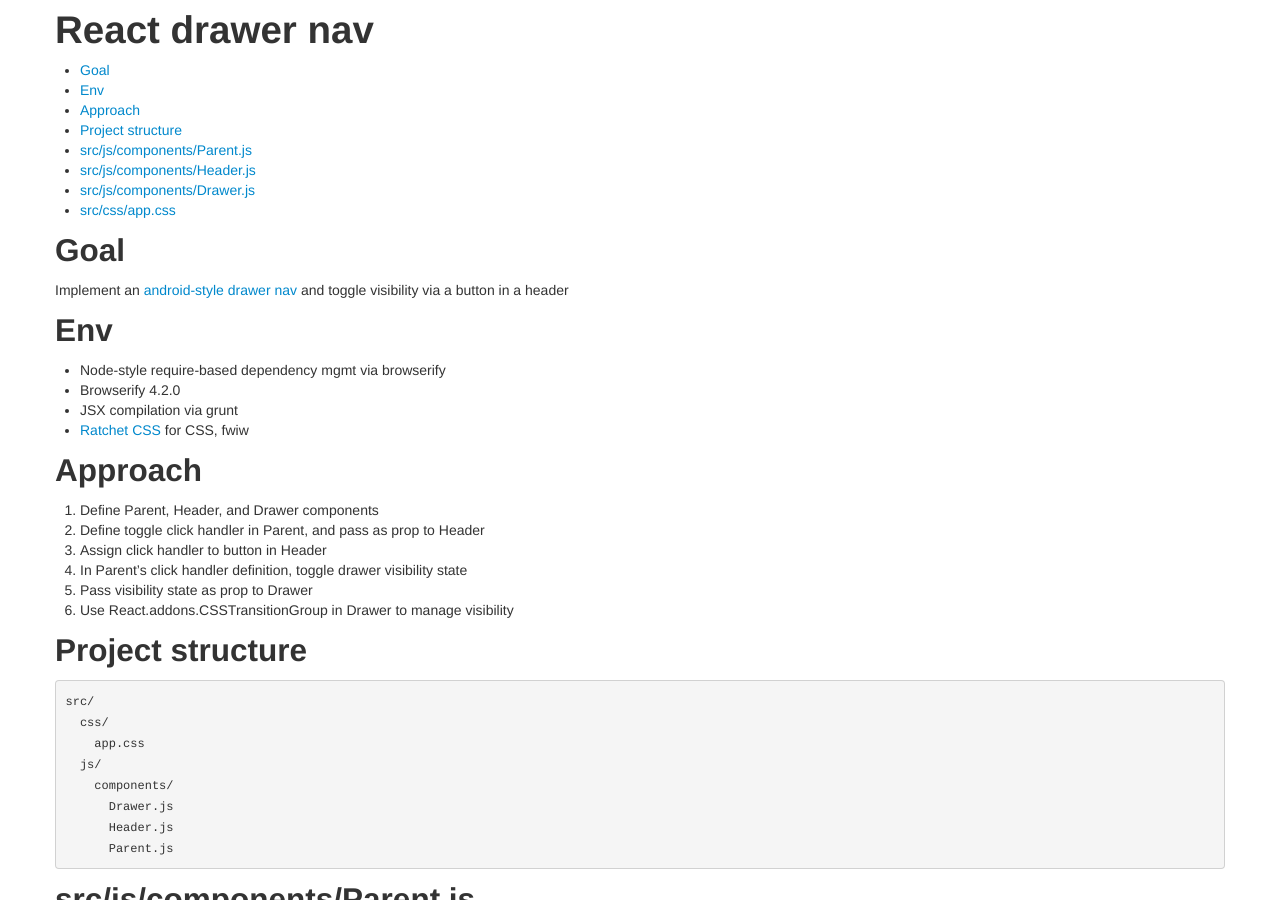
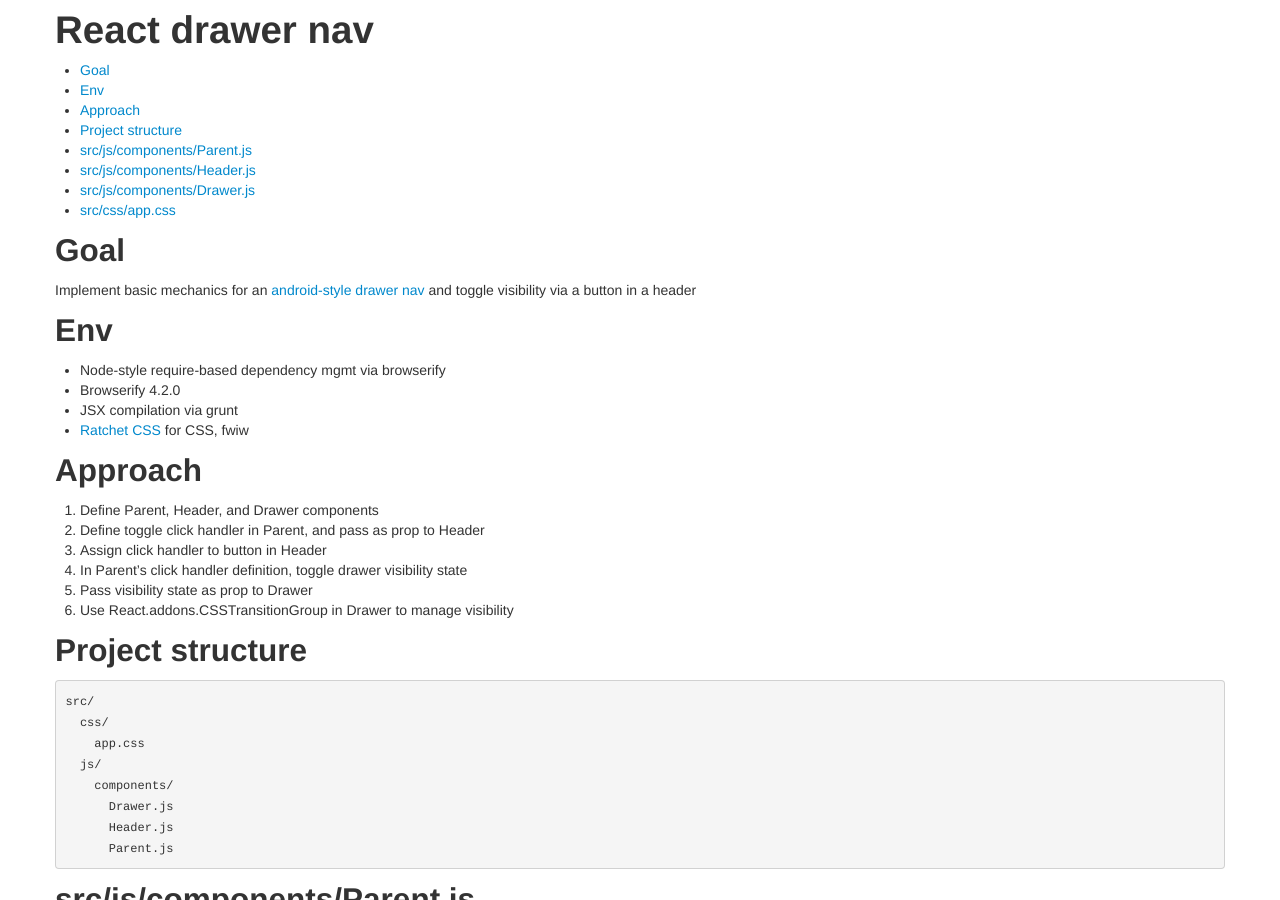
Before and after one commit to erikeldridge/erikeldridge.github.com, a Jekyll site: the page built from _posts/2014-07-08-react-drawer-nav.md, in a window 1280 px wide and 900 px high. Built offline with Jekyll 4.4.1, drawn with Linux system fonts in a browser that asks for light colours; comment, search, counter and statistics services are not loaded.

Commit message:
clarify drawer nav post only covers basic mechanics

```diff
--- a/_posts/2014-07-08-react-drawer-nav.md
+++ b/_posts/2014-07-08-react-drawer-nav.md
@@ -9,7 +9,7 @@ layout: base
 
 ## Goal
 
-Implement an [android-style drawer nav](https://developer.android.com/design/patterns/navigation-drawer.html) and toggle visibility via a button in a header
+Implement basic mechanics for an [android-style drawer nav](https://developer.android.com/design/patterns/navigation-drawer.html) and toggle visibility via a button in a header
 
 
 ## Env
```
